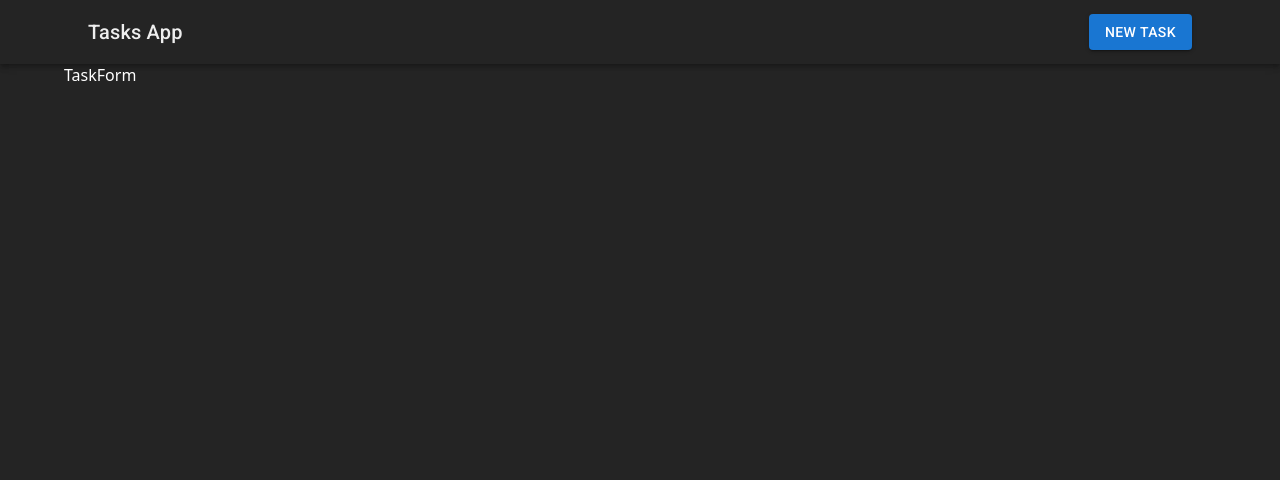
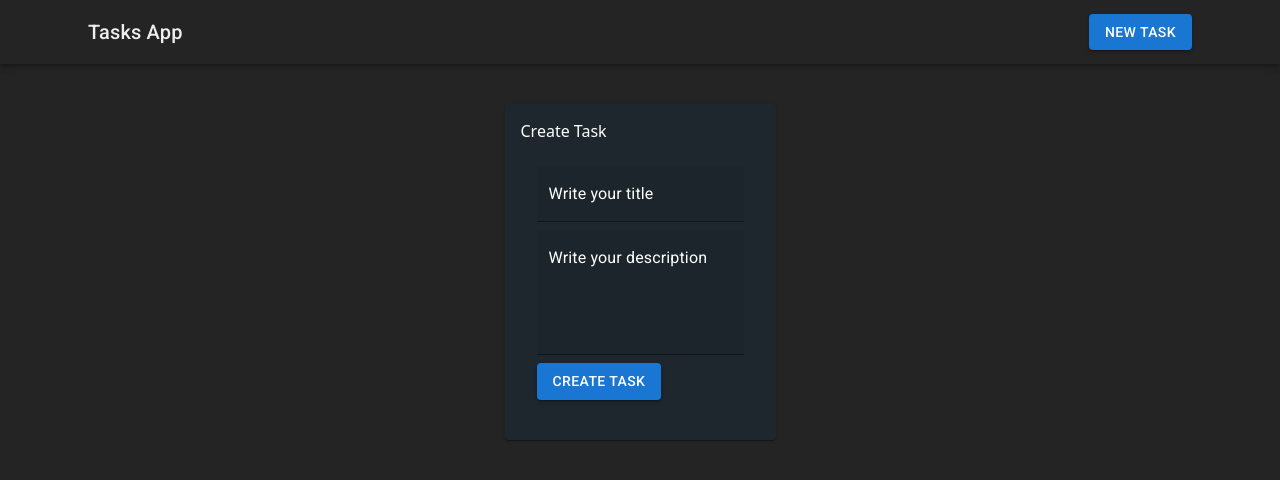
Before and after one commit to vaancillo/pern-stack, a React (Vite) app in the folder client/: page /tasks/new in a window 1280 px wide. Shown: the top 480 px of the page. Built offline with nearby package versions, Linux system fonts and the light colour scheme.

Commit message:
form and state to create tasks

```diff
--- a/client/src/components/TaskForm.jsx
+++ b/client/src/components/TaskForm.jsx
@@ -1,6 +1,68 @@
+import { Button, Card, CardContent, Grid, TextField, Typography } from '@mui/material'
+import { useState, useEffect } from 'react'
+
 const TaskForm = () => {
+  const [task, setTask] = useState({
+    title: '',
+    description: ''
+  })
+  const handleSubmit = (e) => {
+    e.preventDefault()
+    console.log(task)
+  }
+
+  const handleChange = (e) => {
+    setTask({ ...task, [e.target.name]: e.target.value })
+  }
+
   return (
-    <div>TaskForm</div>
+    <Grid container direction='column' alignItems='center' justifyContent='center'>
+      <Grid item xs={3}>
+        <Card
+          sx={{ mt: 5 }} style={{
+            backgroundColor: '#1e272e',
+            padding: '1rem'
+          }}
+        >
+          <Typography variant='5' textAlign='center' color='white'>
+            Create Task
+          </Typography>
+          <CardContent>
+            <form onSubmit={handleSubmit}>
+              <TextField
+                variant='filled'
+                label='Write your title'
+                sx={{
+                  display: 'block',
+                  margin: '.5rem 0'
+                }}
+                name='title'
+                onChange={handleChange}
+                inputProps={{ style: { color: 'white' } }}
+                InputLabelProps={{ style: { color: 'white' } }}
+              />
+              <TextField
+                variant='filled'
+                label='Write your description'
+                multiline
+                rows={4}
+                sx={{
+                  display: 'block',
+                  margin: '.5rem 0'
+                }}
+                name='description'
+                onChange={handleChange}
+                inputProps={{ style: { color: 'white' } }}
+                InputLabelProps={{ style: { color: 'white' } }}
+              />
+              <Button variant='contained' type='submit'>
+                Create Task
+              </Button>
+            </form>
+          </CardContent>
+        </Card>
+      </Grid>
+    </Grid>
   )
 }
 export default TaskForm
```
